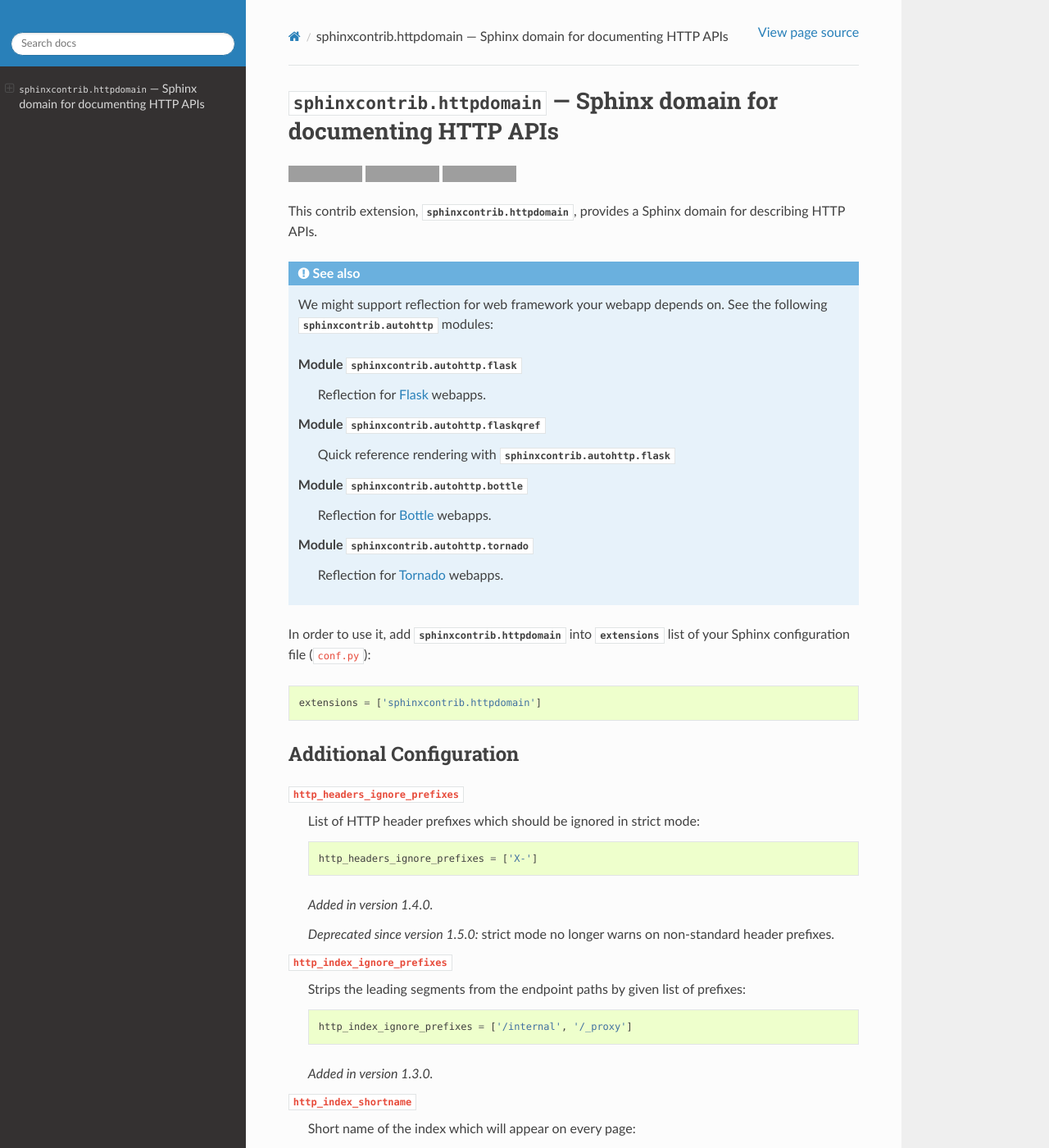
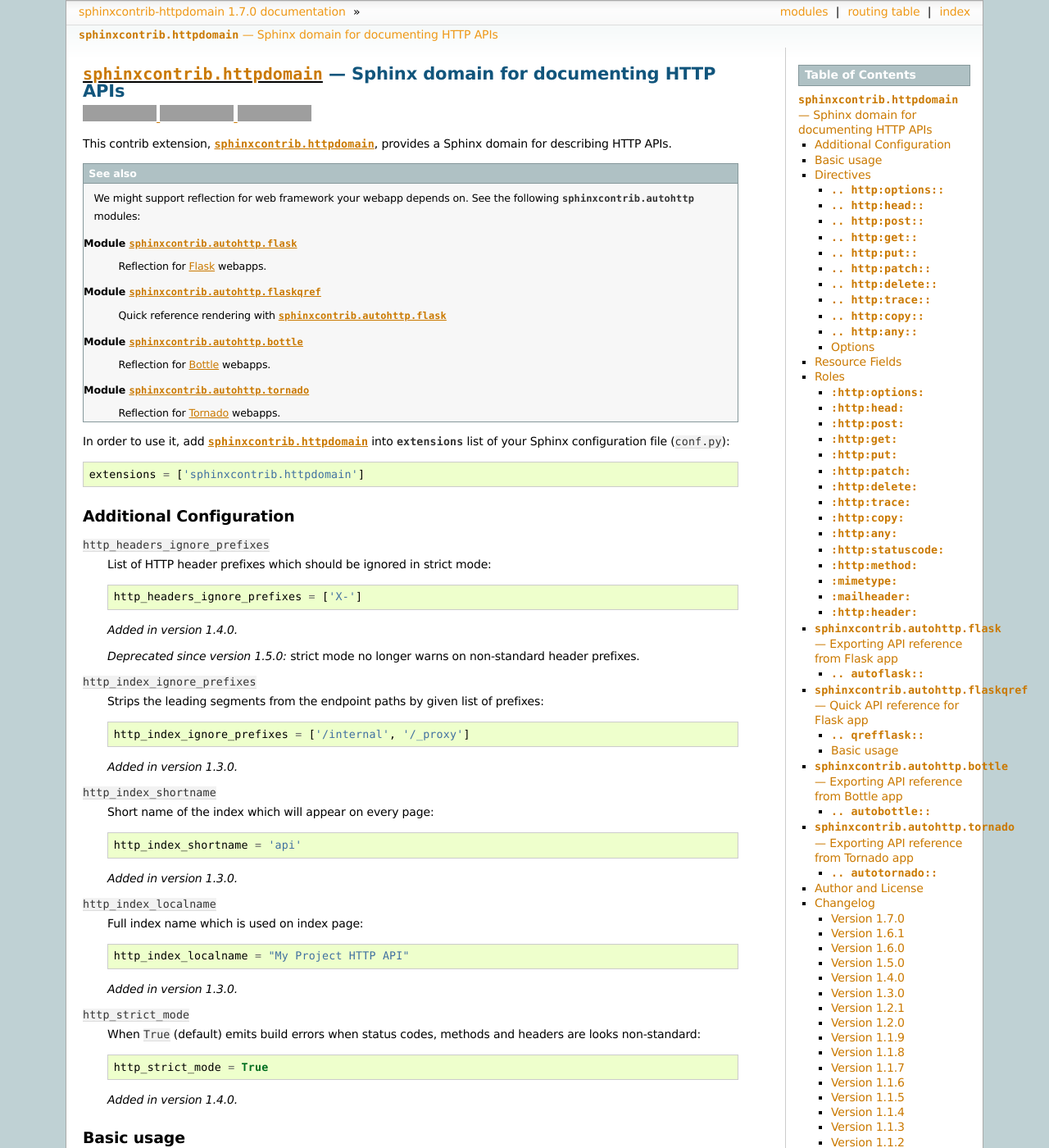
Before and after one commit to sphinx-contrib/httpdomain, a Sphinx documentation site: the page built from doc/index.rst, in a window 1280 px wide and 1400 px high. Shown: the whole window at 82% size. Built offline with Sphinx 7.4.7, drawn with Linux system fonts in a browser that asks for light colours; cross-references to code outside the pages are shown as plain code; some of the changed lines change nothing that is shown; some of the changed text lies outside the part shown; grey boxes are pictures that could not be loaded.

Commit message:
Update conf.py

```diff
--- a/doc/conf.py
+++ b/doc/conf.py
@@ -1,366 +1,283 @@
-import os
-import shlex
-import subprocess
-import sys
-import sphinxcontrib
-from docutils.parsers.rst.directives.admonitions import BaseAdmonition
-from sphinx.util import compat
-
-compat.make_admonition = BaseAdmonition
+# -*- coding: utf-8 -*-
 #
-# Raiden documentation build configuration file, created by
-# sphinx-quickstart2 on Mon Oct 24 10:55:13 2016.
+# sphinxcontrib-httpdomain documentation build configuration file, created by
+# sphinx-quickstart on Thu Jun  2 13:27:52 2011.
 #
-# This file is execfile()d with the current directory set to its
-# containing dir.
+# This file is execfile()d with the current directory set to its containing dir.
 #
 # Note that not all possible configuration values are present in this
 # autogenerated file.
 #
 # All configuration values have a default; values that are commented out
 # serve to show the default.
+from __future__ import print_function
+
+import os
+import os.path
+import sys
+
+
+if os.environ.get('READTHEDOCS'):
+    print()
+    print('CWD:', os.getcwd())
+    print('Configuration path:', os.path.abspath(__file__))
+    print('Environment variables:')
+    for key in sorted(os.environ):
+        print('  {0}={1}'.format(key, os.environ[key]))
+    print()
 
 # If extensions (or modules to document with autodoc) are in another directory,
 # add these directories to sys.path here. If the directory is relative to the
 # documentation root, use os.path.abspath to make it absolute, like shown here.
-#
+sys.path.insert(
+    0,
+    os.path.abspath(os.path.join(os.path.dirname(__file__), '..'))
+)
+sys.path.insert(0, os.path.abspath(os.path.dirname(__file__)))
 
-
-# -- General configuration ------------------------------------------------
+# -- General configuration -----------------------------------------------------
 
 # If your documentation needs a minimal Sphinx version, state it here.
-#
-# needs_sphinx = '1.0'
+#needs_sphinx = '1.0'
 
-# Add any Sphinx extension module names here, as strings. They can be
-# extensions coming with Sphinx (named 'sphinx.ext.*') or your custom
-# ones.
-extensions = [
-    'sphinxcontrib.httpdomain',
-    'sphinxcontrib.httpexample',
-]
-
+# Add any Sphinx extension module names here, as strings. They can be extensions
+# coming with Sphinx (named 'sphinx.ext.*') or your custom ones.
+extensions = ['sphinxcontrib.httpdomain']
 
 # Add any paths that contain templates here, relative to this directory.
 templates_path = ['_templates']
 
-# The suffix(es) of source filenames.
-# You can specify multiple suffix as a list of string:
-#
-# source_suffix = ['.rst', '.md']
+# The suffix of source filenames.
 source_suffix = '.rst'
 
 # The encoding of source files.
-#
-# source_encoding = 'utf-8-sig'
+#source_encoding = 'utf-8-sig'
 
 # The master toctree document.
 master_doc = 'index'
 
 # General information about the project.
-project = 'Nodela Project'
-author = 'clark'
+project = u'sphinxcontrib-httpdomain'
+copyright = u'2011, Hong Minhee'
 
-version_string = '0.10.0'
 # The version info for the project you're documenting, acts as replacement for
 # |version| and |release|, also used in various other places throughout the
 # built documents.
 #
 # The short X.Y version.
-version = version_string
+version = '1.7'
 # The full version, including alpha/beta/rc tags.
-release = version
-
-# Using rst_epilog we can expose any variables from conf.py to each
-# rst file
-rst_epilog = """
-.. |capitalized_version| replace:: {}
-""".format(version.capitalize())
+release = '1.7.0'
 
 # The language for content autogenerated by Sphinx. Refer to documentation
 # for a list of supported languages.
-#
-# This is also used if you do content translation via gettext catalogs.
-# Usually you set "language" from the command line for these cases.
-language = None
+#language = None
 
 # There are two options for replacing |today|: either, you set today to some
 # non-false value, then it is used:
-#
-# today = ''
-#
+#today = ''
 # Else, today_fmt is used as the format for a strftime call.
-#
-# today_fmt = '%B %d, %Y'
+#today_fmt = '%B %d, %Y'
 
 # List of patterns, relative to source directory, that match files and
 # directories to ignore when looking for source files.
-# This patterns also effect to html_static_path and html_extra_path
-exclude_patterns = []
+exclude_patterns = ['_build']
 
-# The reST default role (used for this markup: `text`) to use for all
-# documents.
-#
-# default_role = None
+# The reST default role (used for this markup: `text`) to use for all documents.
+#default_role = None
 
 # If true, '()' will be appended to :func: etc. cross-reference text.
-#
-# add_function_parentheses = True
+#add_function_parentheses = True
 
 # If true, the current module name will be prepended to all description
 # unit titles (such as .. function::).
-#
-# add_module_names = True
+#add_module_names = True
 
 # If true, sectionauthor and moduleauthor directives will be shown in the
 # output. They are ignored by default.
-#
-# show_authors = False
+#show_authors = False
 
 # The name of the Pygments (syntax highlighting) style to use.
 pygments_style = 'sphinx'
 
 # A list of ignored prefixes for module index sorting.
-# modindex_common_prefix = []
-
-# If true, keep warnings as "system message" paragraphs in the built documents.
-# keep_warnings = False
-
-# If true, `todo` and `todoList` produce output, else they produce nothing.
-todo_include_todos = True
+#modindex_common_prefix = []
 
 
-# -- Options for HTML output ----------------------------------------------
+# -- Options for HTML output ---------------------------------------------------
 
 # The theme to use for HTML and HTML Help pages.  See the documentation for
 # a list of builtin themes.
-#
-html_theme = 'sphinx_rtd_theme'
+html_theme = 'sphinxdoc'
 
 # Theme options are theme-specific and customize the look and feel of a theme
 # further.  For a list of options available for each theme, see the
 # documentation.
-#
-html_theme_options = {'logo_only': True, 'display_version': False}
+#html_theme_options = {}
 
 # Add any paths that contain custom themes here, relative to this directory.
-# html_theme_path = []
+#html_theme_path = []
 
-# The name for this set of Sphinx documents.
-# "<project> v<release> documentation" by default.
-#
-# html_title = u'Raiden vPOC-0'
+# The name for this set of Sphinx documents.  If None, it defaults to
+# "<project> v<release> documentation".
+#html_title = None
 
 # A shorter title for the navigation bar.  Default is the same as html_title.
-#
-# html_short_title = None
+#html_short_title = None
 
 # The name of an image file (relative to this directory) to place at the top
 # of the sidebar.
-#
-html_logo = 'logo.png'
+#html_logo = None
 
-# The name of an image file (relative to this directory) to use as a favicon of
-# the docs.  This file should be a Windows icon file (.ico) being 16x16 or 32x32
+# The name of an image file (within the static path) to use as favicon of the
+# docs.  This file should be a Windows icon file (.ico) being 16x16 or 32x32
 # pixels large.
-#
-# html_favicon = None
+#html_favicon = None
 
 # Add any paths that contain custom static files (such as style sheets) here,
 # relative to this directory. They are copied after the builtin static files,
 # so a file named "default.css" will overwrite the builtin "default.css".
-html_static_path = ['_static']
+#html_static_path = ['_static']
 
-html_show_copyright = False
-
-# Add any extra paths that contain custom files (such as robots.txt or
-# .htaccess) here, relative to this directory. These files are copied
-# directly to the root of the documentation.
-#
-# html_extra_path = []
-
-# If not None, a 'Last updated on:' timestamp is inserted at every page
-# bottom, using the given strftime format.
-# The empty string is equivalent to '%b %d, %Y'.
-#
-# html_last_updated_fmt = None
+# If not '', a 'Last updated on:' timestamp is inserted at every page bottom,
+# using the given strftime format.
+#html_last_updated_fmt = '%b %d, %Y'
 
 # If true, SmartyPants will be used to convert quotes and dashes to
 # typographically correct entities.
-#
-# html_use_smartypants = True
+#html_use_smartypants = True
 
 # Custom sidebar templates, maps document names to template names.
-#
-# html_sidebars = {}
+#html_sidebars = {}
 
 # Additional templates that should be rendered to pages, maps page names to
 # template names.
-#
-# html_additional_pages = {}
+#html_additional_pages = {}
 
 # If false, no module index is generated.
-#
-# html_domain_indices = True
+#html_domain_indices = True
 
 # If false, no index is generated.
-#
-# html_use_index = True
+#html_use_index = True
 
 # If true, the index is split into individual pages for each letter.
-#
-# html_split_index = False
+#html_split_index = False
 
 # If true, links to the reST sources are added to the pages.
-#
-# html_show_sourcelink = True
+#html_show_sourcelink = True
 
 # If true, "Created using Sphinx" is shown in the HTML footer. Default is True.
-#
-# html_show_sphinx = True
+#html_show_sphinx = True
 
 # If true, "(C) Copyright ..." is shown in the HTML footer. Default is True.
-#
-# html_show_copyright = True
+#html_show_copyright = True
 
 # If true, an OpenSearch description file will be output, and all pages will
 # contain a <link> tag referring to it.  The value of this option must be the
 # base URL from which the finished HTML is served.
-#
-# html_use_opensearch = ''
+#html_use_opensearch = ''
 
 # This is the file name suffix for HTML files (e.g. ".xhtml").
-# html_file_suffix = None
-
-# Language to be used for generating the HTML full-text search index.
-# Sphinx supports the following languages:
-#   'da', 'de', 'en', 'es', 'fi', 'fr', 'hu', 'it', 'ja'
-#   'nl', 'no', 'pt', 'ro', 'ru', 'sv', 'tr', 'zh'
-#
-# html_search_language = 'en'
-
-# A dictionary with options for the search language support, empty by default.
-# 'ja' uses this config value.
-# 'zh' user can custom change `jieba` dictionary path.
-#
-# html_search_options = {'type': 'default'}
-
-# The name of a javascript file (relative to the configuration directory) that
-# implements a search results scorer. If empty, the default will be used.
-#
-# html_search_scorer = 'scorer.js'
+#html_file_suffix = None
 
 # Output file base name for HTML help builder.
-htmlhelp_basename = 'Nodeladoc'
+htmlhelp_basename = 'sphinxcontrib-httpdomaindoc'
 
-# -- Options for LaTeX output ---------------------------------------------
 
-latex_elements = {
-    # The paper size ('letterpaper' or 'a4paper').
-    #
-    # 'papersize': 'letterpaper',
+# -- Options for LaTeX output --------------------------------------------------
 
-    # The font size ('10pt', '11pt' or '12pt').
-    #
-    # 'pointsize': '10pt',
+# The paper size ('letter' or 'a4').
+#latex_paper_size = 'letter'
 
-    # Additional stuff for the LaTeX preamble.
-    #
-    # 'preamble': '',
-
-    # Latex figure (float) alignment
-    #
-    # 'figure_align': 'htbp',
-}
+# The font size ('10pt', '11pt' or '12pt').
+#latex_font_size = '10pt'
 
 # Grouping the document tree into LaTeX files. List of tuples
-# (source start file, target name, title,
-#  author, documentclass [howto, manual, or own class]).
+# (source start file, target name, title, author, documentclass [howto/manual]).
 latex_documents = [
-
+  ('index', 'sphinxcontrib-httpdomain.tex',
+   u'sphinxcontrib-httpdomain Documentation',
+   u'Hong Minhee', 'manual'),
 ]
 
 # The name of an image file (relative to this directory) to place at the top of
 # the title page.
-#
-#latex_logo = 'logo.png'
+#latex_logo = None
 
 # For "manual" documents, if this is true, then toplevel headings are parts,
 # not chapters.
-#
-# latex_use_parts = False
+#latex_use_parts = False
 
 # If true, show page references after internal links.
-#
-# latex_show_pagerefs = False
+#latex_show_pagerefs = False
 
 # If true, show URL addresses after external links.
-#
-# latex_show_urls = False
+#latex_show_urls = False
+
+# Additional stuff for the LaTeX preamble.
+#latex_preamble = ''
 
 # Documents to append as an appendix to all manuals.
-#
-# latex_appendices = []
-
-# It false, will not define \strong, \code,     itleref, \crossref ... but only
-# \sphinxstrong, ..., \sphinxtitleref, ... To help avoid clash with user added
-# packages.
-#
-# latex_keep_old_macro_names = True
+#latex_appendices = []
 
 # If false, no module index is generated.
-#
-# latex_domain_indices = True
+#latex_domain_indices = True
 
 
-# -- Options for manual page output ---------------------------------------
+# -- Options for manual page output --------------------------------------------
 
 # One entry per manual page. List of tuples
 # (source start file, name, description, authors, manual section).
 man_pages = [
-    (master_doc, 'nodela', 'Nodela Documentation', [author], 1),
+    ('index', 'sphinxcontrib-httpdomain',
+     u'sphinxcontrib-httpdomain Documentation',
+     [u'Hong Minhee'], 1)
 ]
 
 # If true, show URL addresses after external links.
-#
-# man_show_urls = False
+#man_show_urls = False
 
 
-# -- Options for Texinfo output -------------------------------------------
+# -- Options for Texinfo output ------------------------------------------------
 
 # Grouping the document tree into Texinfo files. List of tuples
 # (source start file, target name, title, author,
 #  dir menu entry, description, category)
 texinfo_documents = [
-    (
-        master_doc,
-        'Nodela',
-        'Nodela Documentation',
-        author,
-        'Nodela',
-        'One line description of project.',
-        'Miscellaneous',
-    ),
+  ('index', 'sphinxcontrib-httpdomain',
+   u'sphinxcontrib-httpdomain Documentation', u'Hong Minhee',
+   'sphinxcontrib-httpdomain', 'One line description of project.',
+   'Miscellaneous'),
 ]
 
 # Documents to append as an appendix to all manuals.
-#
-# texinfo_appendices = []
+#texinfo_appendices = []
 
 # If false, no module index is generated.
-#
-# texinfo_domain_indices = True
+#texinfo_domain_indices = True
 
 # How to display URL addresses: 'footnote', 'no', or 'inline'.
-#
-# texinfo_show_urls = 'footnote'
+#texinfo_show_urls = 'footnote'
 
-# If true, do not generate a @detailmenu in the "Top" node's menu.
-#
-# texinfo_no_detailmenu = False
+extlinks = {
+    'pull': (
+        'https://github.com/sphinx-contrib/httpdomain/pulls/%s',
+        'pull request #'),
+    'issue': (
+        'https://github.com/sphinx-contrib/httpdomain/issues/%s',
+        'issue #'),
+    'oldpull': (
+        'https://bitbucket.org/birkenfeld/sphinx-contrib/pull-requests/%s/',
+        'old pull request #'),
+    'oldissue': (
+        'https://bitbucket.org/birkenfeld/sphinx-contrib/issues/%s/',
+        'old issue #')
+}
 
+# Suppress nonlocal image warning
+suppress_warnings = ['image.nonlocal_uri']
 
-# Enables 0.x.y releases to not be grouped into feature and bugfix releases
-# see: http://releases.readthedocs.io/en/latest/concepts.html#unstable-prehistory-mode
-# This needs to be kept enabled even once 1.0 has been reached!
-releases_unstable_prehistory = True
+linkcheck_ignore = [
+    # Don't check old links to Bitbucket
+    r'^https://bitbucket\.org/birkenfeld/sphinx-contrib/(issues|pull-requests)/\d+/',  # noqa: E501
+]
```
